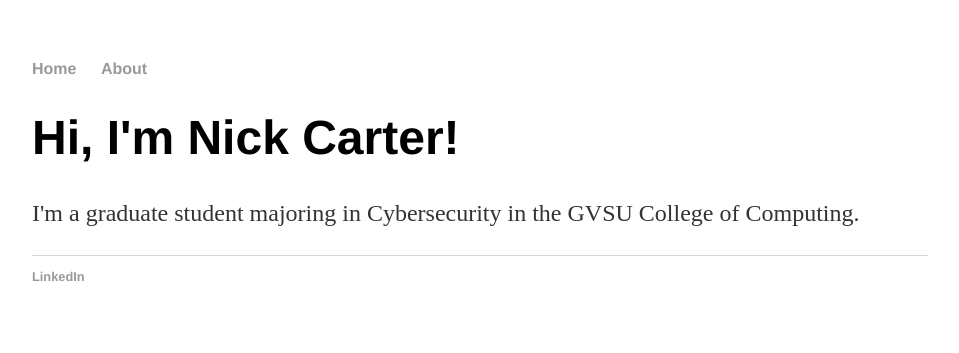
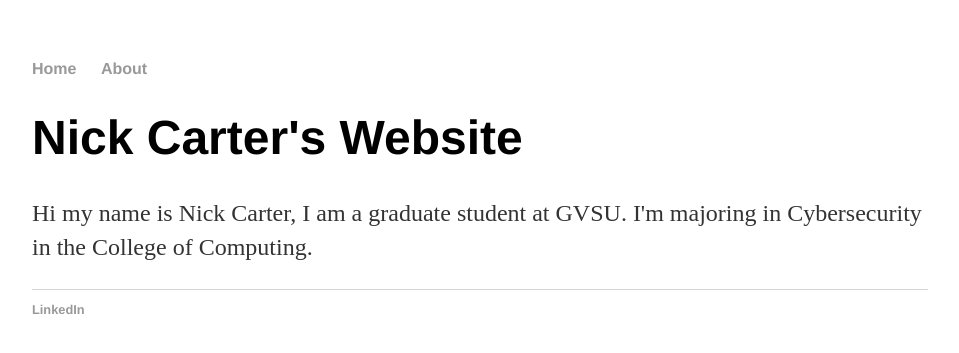
Before and after one commit to NickCarterGV/personal-website, a Jekyll site: the page built from index.html, in a window 1280 px wide. Shown: the top 353 px of the page, without its empty margins (160-1119 px from the left). Built offline with Jekyll 4.4.1, drawn with Linux system fonts in a browser that asks for light colours.

Commit message:
fixed title in index.html

```diff
--- a/index.html
+++ b/index.html
@@ -1,27 +1,8 @@
-<!DOCTYPE html>
-<html>
-	<head>
-		<title>Nick Carter, GVSU Cybersecurity Graduate Student</title>
-        <!-- link to main stylesheet-->
-         <link rel="stylesheet" type="text/css" href="/css/main.css">
-	</head>
-	<body>
-		<nav>
-    		<ul>
-        		<li><a href="/">Home</a></li>
-	        	<li><a href="/about">About</a></li>
-    		</ul>
-		</nav>
-		<div class="container">
-    		<div class="blurb">
-        		<h1>Hi, I'm Nick Carter!</h1>
-				<p>I'm a graduate student majoring in Cybersecurity in the GVSU College of Computing.</p>
-    		</div><!-- /.blurb -->
-		</div><!-- /.container -->
-		<footer>
-    		<ul>
-        		<li><a href="https://www.linkedin.com/in/nicholascartergv/">LinkedIn</a></li>
-			</ul>
-		</footer>
-	</body>
-</html>
+---
+layout: default
+title: Nick Carter Website
+---
+<div class="blurb">
+	<h1>Nick Carter's Website</h1>
+	<p>Hi my name is Nick Carter, I am a graduate student at GVSU. I'm majoring in Cybersecurity in the College of Computing.</p>
+</div><!-- /.blurb -->
```
